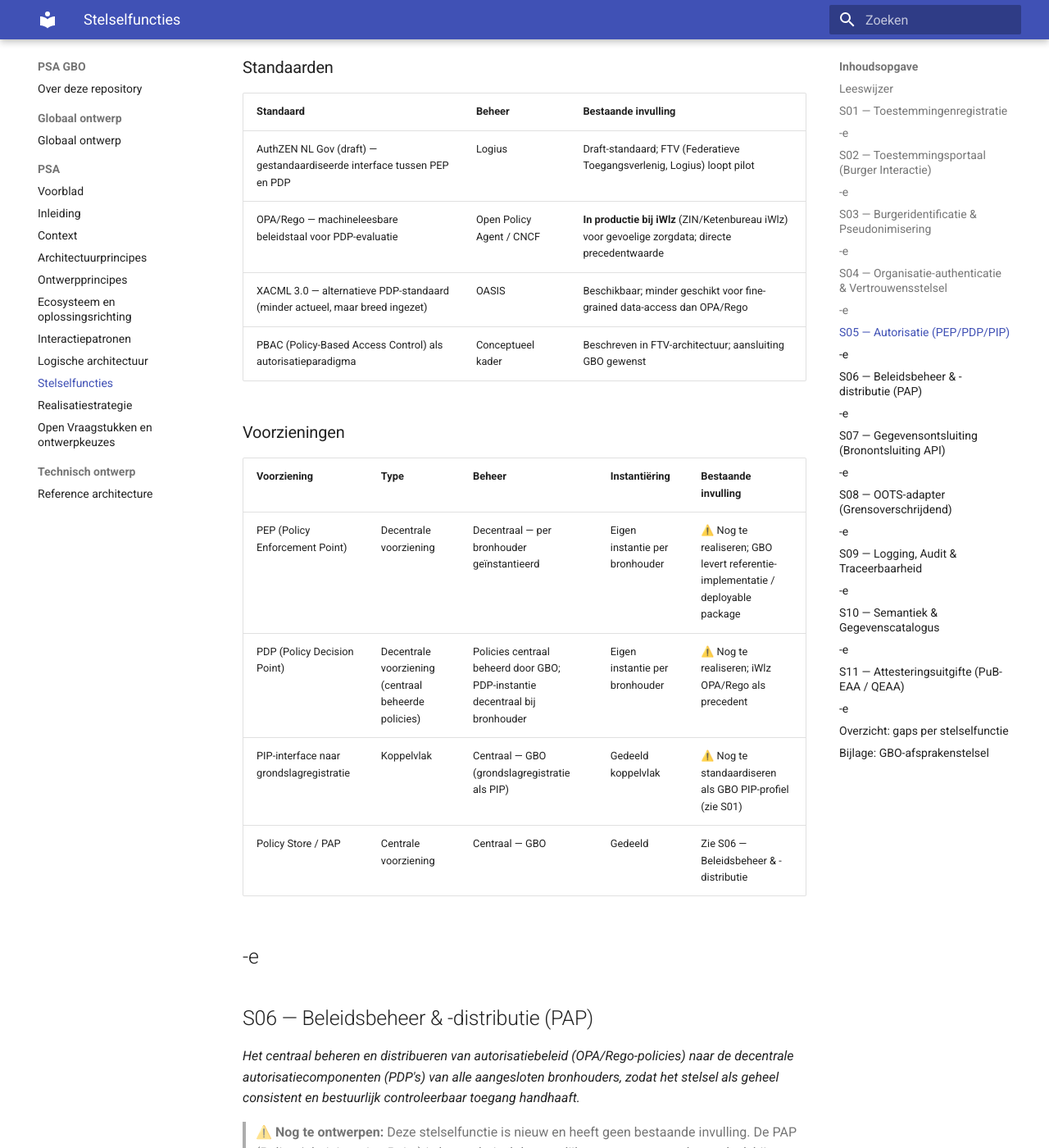
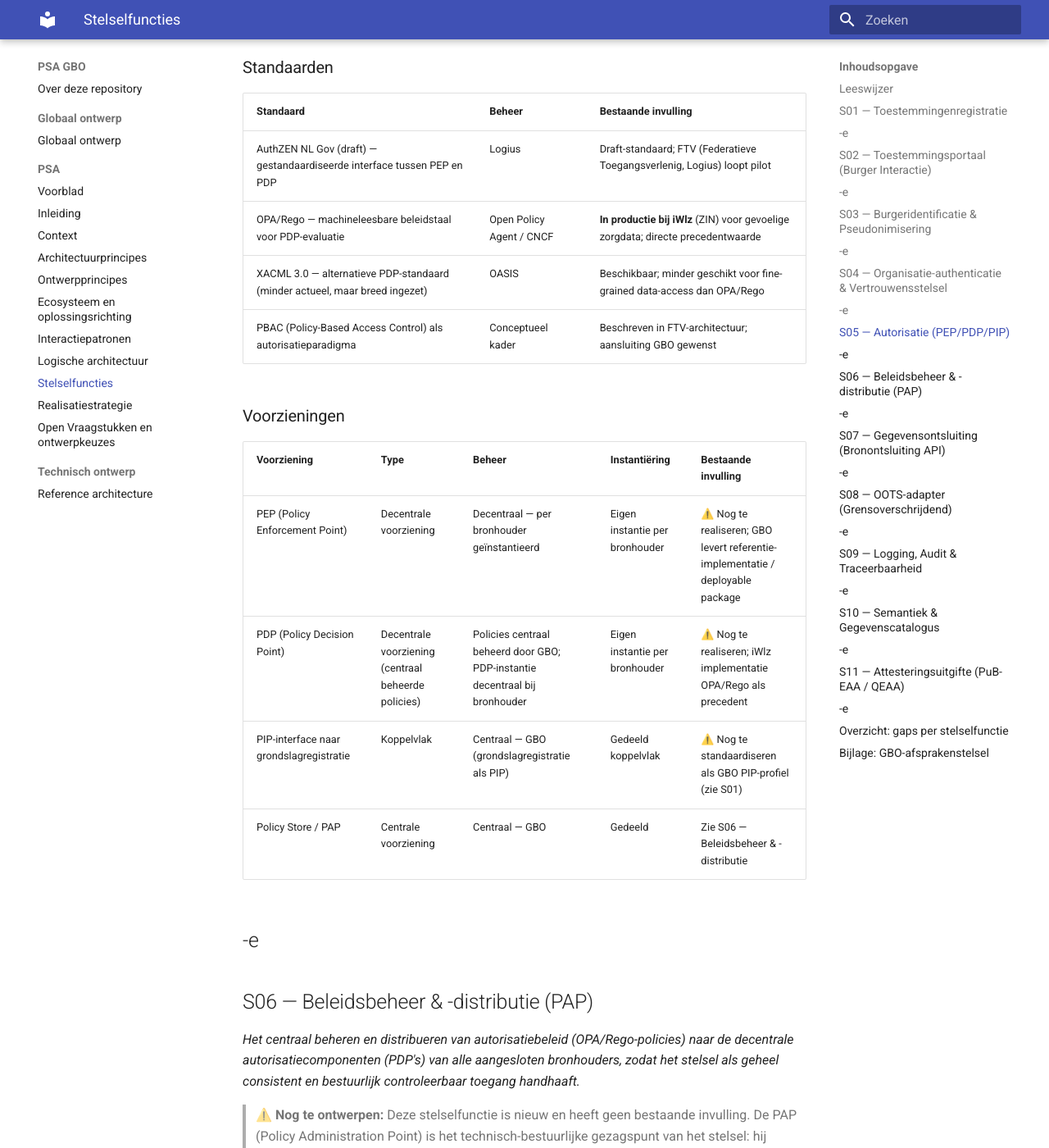
Before and after one commit to ICTU/GBO, an MkDocs documentation site: the page built from docs/psa/capabilities.md, in a window 1280 px wide and 1400 px high, scrolled down 9577 px. Shown: the whole window at 82% size. Built offline with MkDocs 1.6.1 and Material for MkDocs 9.7.7, drawn with Linux system fonts in a browser that asks for light colours; some of the changed text lies outside the part shown.

Commit message:
Review Eduard
En een deel van de review van Ivar Vennekens

```diff
--- a/docs/psa/capabilities.md
+++ b/docs/psa/capabilities.md
@@ -179,7 +179,7 @@
 | Standaard | Beheer | Bestaande invulling |
 |---|---|---|
 | AuthZEN NL Gov (draft) — gestandaardiseerde interface tussen PEP en PDP | Logius | Draft-standaard; FTV (Federatieve Toegangsverlenig, Logius) loopt pilot |
-| OPA/Rego — machineleesbare beleidstaal voor PDP-evaluatie | Open Policy Agent / CNCF | **In productie bij iWlz** (ZIN/Ketenbureau iWlz) voor gevoelige zorgdata; directe precedentwaarde |
+| OPA/Rego — machineleesbare beleidstaal voor PDP-evaluatie | Open Policy Agent / CNCF | **In productie bij iWlz** (ZIN) voor gevoelige zorgdata; directe precedentwaarde |
 | XACML 3.0 — alternatieve PDP-standaard (minder actueel, maar breed ingezet) | OASIS | Beschikbaar; minder geschikt voor fine-grained data-access dan OPA/Rego |
 | PBAC (Policy-Based Access Control) als autorisatieparadigma | Conceptueel kader | Beschreven in FTV-architectuur; aansluiting GBO gewenst |
 
@@ -188,7 +188,7 @@
 | Voorziening | Type | Beheer | Instantiëring | Bestaande invulling |
 |---|---|---|---|---|
 | PEP (Policy Enforcement Point) | Decentrale voorziening | Decentraal — per bronhouder geïnstantieerd | Eigen instantie per bronhouder | ⚠️ Nog te realiseren; GBO levert referentie-implementatie / deployable package |
-| PDP (Policy Decision Point) | Decentrale voorziening (centraal beheerde policies) | Policies centraal beheerd door GBO; PDP-instantie decentraal bij bronhouder | Eigen instantie per bronhouder | ⚠️ Nog te realiseren; iWlz OPA/Rego als precedent |
+| PDP (Policy Decision Point) | Decentrale voorziening (centraal beheerde policies) | Policies centraal beheerd door GBO; PDP-instantie decentraal bij bronhouder | Eigen instantie per bronhouder | ⚠️ Nog te realiseren; iWlz implementatie OPA/Rego als precedent |
 | PIP-interface naar grondslagregistratie | Koppelvlak | Centraal — GBO (grondslagregistratie als PIP) | Gedeeld koppelvlak | ⚠️ Nog te standaardiseren als GBO PIP-profiel (zie S01) |
 | Policy Store / PAP | Centrale voorziening | Centraal — GBO | Gedeeld | Zie S06 — Beleidsbeheer & -distributie |
 
@@ -421,7 +421,7 @@
 | S02 — Toestemmingsportaal | Wdo-grondslag DvTP; wettelijke verankering vrijwilligheidseis en gelijkwaardig alternatief als aansluiteis | Portaal zelf; BSNk-onboarding portaal; UX-richtlijnen toestemmingspresentatie; transparantie-eis uitwerking | DigiD; BSNk Activate |
 | S03 — Burgeridentificatie & Pseudonimisering | — | BSNk PP-integratie voor DvTP (onboarding portaal en PEP); betrouwbaarheidsniveau-beleid per traject | BSNk PP (productie); DigiD; eIDAS-knooppunt |
 | S04 — Organisatie-authenticatie & Vertrouwensstelsel | — | GBO-vertrouwensprofiel (welke trust anchors per traject); OIN ↔ KvK ↔ eIDAS-identifier koppeling; GBO-aansluitvoorwaarden | FDS Poortwachter; FDS Marktmeester; FSC Directory; PKI Overheid; OIN-register |
-| S05 — Autorisatie (PEP/PDP/PIP) | — | Volledige PEP/PDP/PIP-keten nog te realiseren; GBO AuthZEN-profiel; BSN-resolving post-decision | OPA/Rego (iWlz, productie); FTV/AuthZEN (pilot) |
+| S05 — Autorisatie (PEP/PDP/PIP) | — | Volledige PEP/PDP/PIP-keten nog te realiseren; GBO AuthZEN-profiel; BSN-resolving post-decision | OPA/Rego; FTV/AuthZEN (pilot) |
 | S06 — Beleidsbeheer & -distributie (PAP) | — | Centrale PAP-voorziening; Policy Store; distributie-endpoint; governance-afspraken beleidswijziging; toepasbare grondslagen als machineleesbaar beleid | OPA Bundle API; OCI (beschikbaar) |
 | S07 — Gegevensontsluiting (Bronontsluiting API) | — | Query Template Registry; GraphQL als FDS-datadienst-type positioneren; GBO onboardingprocedure bronhouders | FSC (productie); FDS Poortwachter; DCAT-AP NL; iWlz GraphQL-patroon |
 | S08 — OOTS-adapter (Grensoverschrijdend) | — | GBO ↔ RINIS REST-koppeling; SMP-beheer; SDG-EDM mapping | RINIS basisinrichting beschikbaar; Domibus (open source, EC); AS4/OOTS-EDM standaarden |
```
Also changed, not shown: docs/ontwerp/concept-globaal-ontwerp.md (+13 -13 lines), docs/psa/ecosysteem.md (+1 -1 lines), docs/psa/interactiepatronen.md (+1 -3 lines), docs/ontwerp/GBO-Abstract.png (added), 3 other files.
